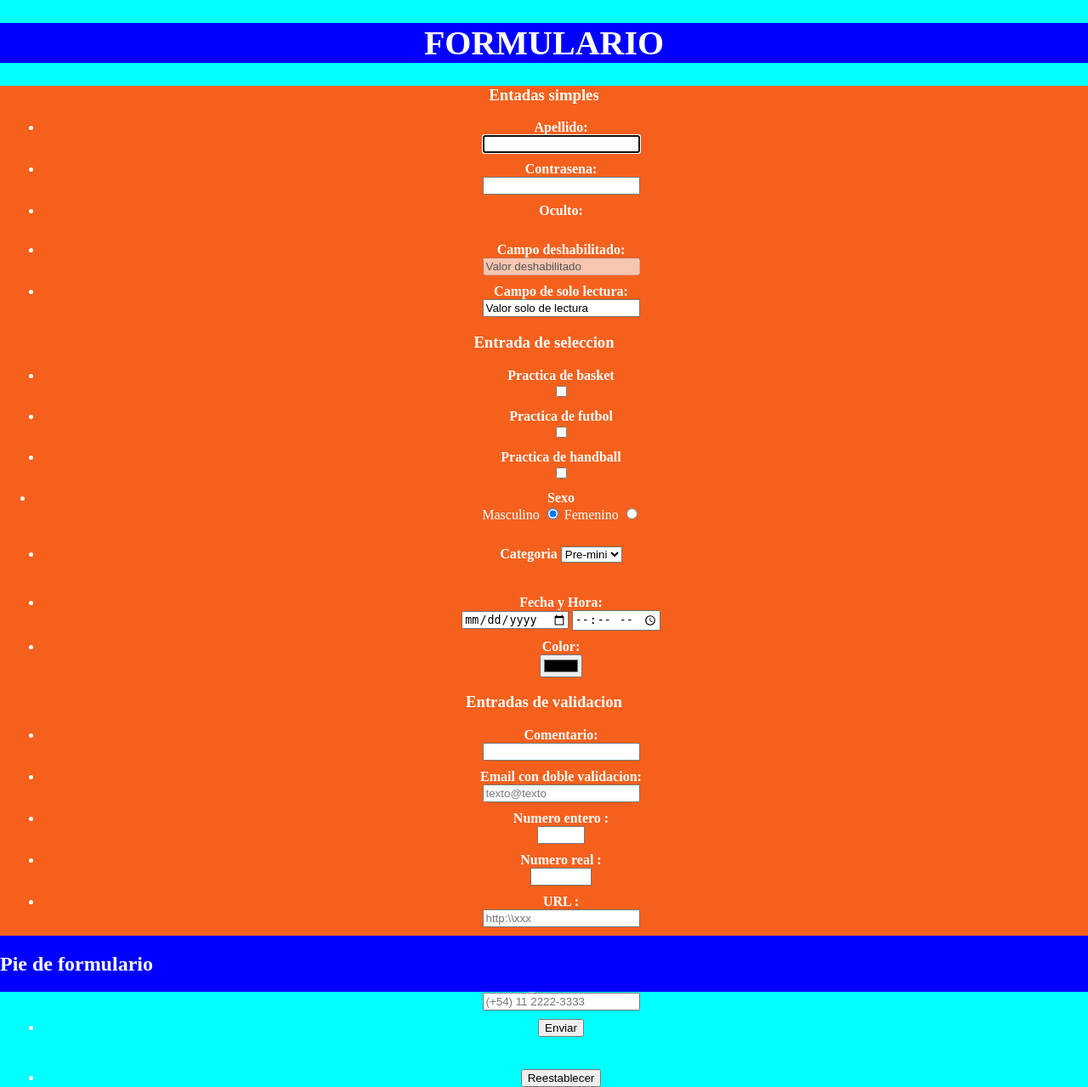
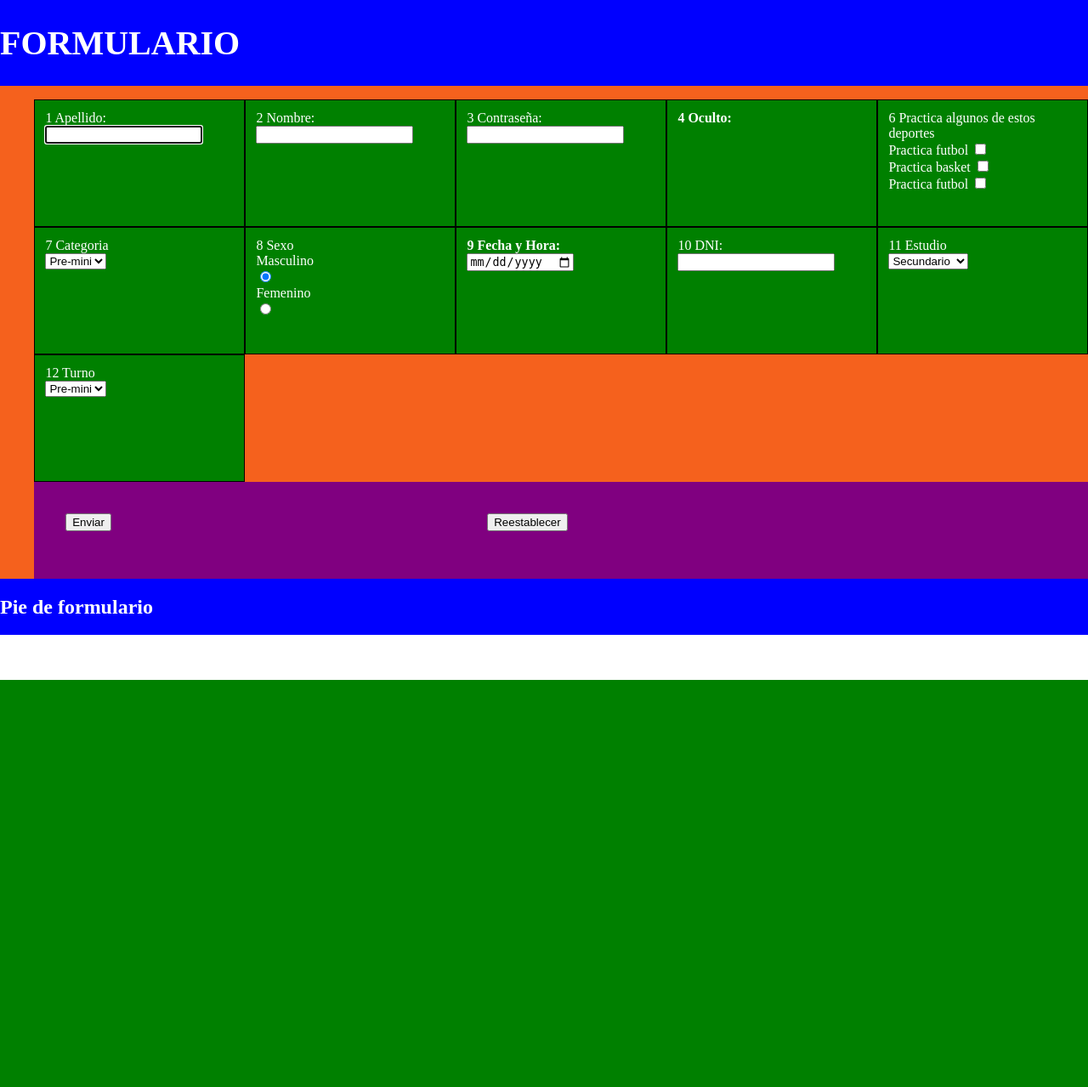
Before and after one commit to DamianMartinez28885/prof, a PHP site: page /Css/cssParte2/FormularioRWD/Index.html in a window 1280 px wide. Shown: the whole page at 85% size. After the commit the page ends 800 px from the top, so only its background shows below. Run offline with PHP 8.4, Linux system fonts and the light colour scheme.

Commit message:
actualizar

```diff
--- a/Css/cssParte2/FormularioRWD/FormularioRWD.css
+++ b/Css/cssParte2/FormularioRWD/FormularioRWD.css
@@ -1,10 +1,14 @@
-body{
-    background-color:aqua;
+body, html, form{
+
 width: 100%;
-height: 100%;
+height: 30%;
 padding: 0%;
 margin: 0%;
+box-sizing: border-box;
+
 }
+
+
 
 h1 {
     font-size: 40px;
@@ -20,20 +24,23 @@ h1 {
     width: 100%;
     margin: 0%;
     color: white;
-    display: inline-block;
     text-align: center;
-    display: block;
+    display: flex;
 }
 
 .divformulario {
     background-color: rgb(245, 97, 29);
     width: 100%;
-    height: 1000px;
+    height: 580px;
     margin: 0%;
     color: white;
-    display: inline-block;
-    text-align: center;
+    box-sizing: border-box ;
+    overflow: auto;
+    flex-wrap: wrap;
+    padding: 0%;
     display: block;
+    overflow: auto;
+
 
 }
 
@@ -42,8 +49,44 @@ h1 {
     width: 100%;
     margin: 0%;
     color: white;
+    display: flex;
+    display: inline-block;
+}
 
-    display: inline-block;
+.divlista {
+    width: 20%;
+    height: 150px;
+    background-color: green;
+    box-sizing: border-box;
+    float: left;
+    padding: 1%;
+    margin: 0%;
+    border: 1px solid;
+    border-color: black;
 
 
 }
+
+li {
+    list-style: none;
+
+
+
+}
+
+.contenedorbotones {
+    clear: both;
+    width: 100%;
+    height: 80px;
+    background-color: purple;
+    display: flex;
+    padding: 3%;
+}
+
+.divboton {
+
+
+    width: 40%;
+    height: 60px;
+
+}
--- a/Css/cssParte2/FormularioRWD/Index.html
+++ b/Css/cssParte2/FormularioRWD/Index.html
@@ -11,110 +11,109 @@
         <div class="divcabeza"><h1>FORMULARIO</h1></div>
         <div class="divformulario">
             <form action="./respuestaFormulario.htlm" target="_blank" method="get">
-                <h3>Entadas simples</h3>
-                <ul>
-                    <li style="margin: 10px;">
-                    <label style="font-weight: bold" for="apellido">Apellido: </label><br>
+                <ol>
+                    <div class="divlista">
+                        <li>
+                            <label for="apellido">1 Apellido: </label><br>
                             <input type="text" id="apellido" name="apellido" value="" autofocus="autofocus">
                         </li>
-                    <li style="margin: 10px;">
-                    <label style="font-weight: bold" for="contrasena">Contrasena: </label><br>
-                    <input type="password" id="contrasena" name="contrasena" >
+                    </div>
+                    <div class="divlista">
+                        <li>
+                            <label for="apellido">2 Nombre: </label><br>
+                            <input type="text" id="nombre" name="nombre" value="">
                         </li>
-                    <li style="margin: 10px;">
-                    <label style="font-weight: bold;" for="oculto">Oculto: </label><br>
+                    </div>
+                    <div class="divlista">
+                        <li>
+                            <label for="apellido">3 Contraseña: </label><br>
+                            <input type="password" id="contraseña" name="congraseña" value="">
+                        </li>
+                    </div>
+                    <div class="divlista">
+                        <li>
+                            <label style="font-weight: bold;" for="oculto">4 Oculto: </label><br>
                             <input type="hidden" id="oculto" name="oculto"> <br>
                         </li>
-                    <li style="margin: 10px;">
-                    <label style="font-weight: bold;" for="campo deshabilitado">Campo deshabilitado: </label><br>
-                    <input disabled type="text" id="campo deshabilitado" value="Valor deshabilitado"><br>
+                    </div>
+                    <div class="divlista">
+                        <li>
+                            <label for="practica basket">6 Practica algunos de estos deportes</label><br>
+                            <label for="practica futbol">Practica futbol</label>
+                            <input type="checkbox" id="futbol" name="futbol" value="si"><br>
+                            <label for="practica futbol">Practica basket</label>
+                            <input type="checkbox" id="basket" name="basket" value="si"><br>
+                            <label for="practica futbol">Practica futbol</label>
+                            <input type="checkbox" id="golf" name="golf" value="si"><br>
                         </li>
-                    <li style="margin: 10px;">
-                    <label style="font-weight: bold;" for="Campo de solo lectura">Campo de solo lectura:</label><br>
-                    <input type="text" id="solo lectura" value="Valor solo de lectura" readonly><br>
-                    </li>
-                </ul>
-                <h3>Entrada de seleccion</h3>
-                <ul>
-                    <li style="margin: 10px;">
-                    <label style="font-weight: bold;" for="practica basket">Practica de basket</label><br>
-                    <input type="checkbox" id="basket" name="basket" value="si"><br>
-                    </li>
-                    <li style="margin: 10px;">
-                    <label style="font-weight: bold;" for="practica futbol">Practica de futbol</label><br>
-                    <input type="checkbox" id="futbol" name="futbol" value="si"><br>
-                    </li>
-                    <li style="margin: 10px;">
-                    <label style="font-weight: bold;" for="practica handball">Practica de handball</label><br>
-                    <input type="checkbox" id="handball" name="handball" value="si"><br>
-                    </li>
+                    </div>
+                    <div class="divlista">
                         <li>
-                <label style="font-weight: bold;" for="sexo">Sexo</label><br>
-                <label for="categoria">Masculino</label>
-                <input type="radio" id="masculino" name="sexo" value="m" checked="checked">
-                <label for="categoria">Femenino</label>
-                <input type="radio" id="Femenino" name="sexo" value="f"><br><br>
-                </li>
-                <li style="margin: 10px;">
-                <label style="font-weight: bold;" for="categoria">Categoria</label>
-                <select name="Categoria" id="categoria">
+                            <label for="categoria">7 Categoria</label><br>
+                            <select name="Categoria" id="categoria"><br>
                                 <option value="pre" selected="selected">Pre-mini</option>
                                 <option value="mini">Mini</option>
                                 <option value="sub13">Sub-13</option>
                                 <option value="sub15">Sub-15</option>
                                 <option value="sub17">Sub-17</option>
                             </select>
-                </li><br>
-                <li style="margin: 10px;">
-                    <label style="font-weight: bold;" for="fecha y hora">Fecha y Hora: </label><br>
-                    <input type="date" id="fecha" name="fecha">
-                    <input type="time" id="hora" name="hora"><br>
                         </li>
-                <li style="margin: 10px;">
-                    <label style="font-weight: bold;" for="color">Color: </label><br>
-                    <input type="color" id="color" for="color"><br>
+                    </div>
+                    <div class="divlista">
+                        <li>
+                            <label for="sexo">8 Sexo</label><br>
+                            <label for="categoria">Masculino</label><br>
+                            <input type="radio" id="masculino" name="sexo" value="m" checked="checked"><br>
+                            <label for="categoria">Femenino</label><br>
+                            <input type="radio" id="Femenino" name="sexo" value="f"><br>
                         </li>
-                </ul>
+                    </div>
+                    <div class="divlista">
+                        <li>
+                            <label style="font-weight: bold;" for="fecha y hora">9 Fecha y Hora: </label><br>
+                            <input type="date" id="fecha" name="fecha"><br>
 
-            <h3>Entradas de validacion</h3>
-            <ul>
-                <li style="margin: 10px;">
-                <label style="font-weight: bold;" for="comentario">Comentario: </label><br>
-                <input type="text" name="comentario" id="comentario" required="required"><br>
                         </li>
-                <li style="margin: 10px;">
-                    <label style="font-weight: bold;" for="email">Email con doble validacion: </label><br>
-                    <input type="email" name="email" id="email" placeholder="texto@texto" required="required"><br>
+                    </div>
+                    <div class="divlista">
+                        <li>
+                            <li>
+                                <label for="apellido">10 DNI: </label><br>
+                                <input type="dni" id="dni" name="dni">
                             </li>
-                <li style="margin: 10px;">
-                    <label style="font-weight: bold;" for="numero entero">Numero entero : </label><br>
-                    <input type="number" min="1" max="10" name="numeroentero" id="numeroentero" required="required"><br>
                         </li>
-                    <li style="margin: 10px;">
-                        <label style="font-weight: bold;" for="numero real">Numero real : </label><br>
-                        <input type="number" min="1" max="10" name="numeroreal" id="numeroreal" required="required" step="0.5"><br>
+                    </div>
+                    <div class="divlista">
+                        <li>
+                            <label for="categoria">11 Estudio</label><br>
+                            <select name="estudio" id="estudio"><br>
+                                <option value="primario">Primario</option>
+                                <option value="secundario" selected="selected">Secundario</option>
+                                <option value="terciario">Terciario</option>
+                                <option value="universitario">universitario</option>
+                                <option value="post">Post-grado</option>
+                            </select>
                         </li>
-                        <li style="margin: 10px;">
-                            <label style="font-weight: bold;" for="url">URL : </label><br>
-                            <input type="url" name="sito" id="url" placeholder="http:\\xxx" required="required"><br>
+                    </div>
+                    <div class="divlista">
+                        <li>
+                            <label for="categoria">12 Turno</label><br>
+                            <select name="Categoria" id="categoria"><br>
+                                <option value="pre" selected="selected">Pre-mini</option>
+                                <option value="mini">Mini</option>
+                                <option value="sub13">Sub-13</option>
+                                <option value="sub15">Sub-15</option>
+                                <option value="sub17">Sub-17</option>
+                            </select>
                         </li>
-                            <li style="margin: 10px;">
-                                <label style="font-weight: bold;" for="pattern">Pattern de validacion : </label><br>
-                                <input type="text" name="pattern" id="pattern" pattern="[a-z]{2}[0-9]{3}[a-z]{2}" required="required" title="2 letras,3 numeros y 2 letras"><br>
-                                </li>
-                                <li style="margin: 10px;">
-                                    <label style="font-weight: bold;" for="celular">Ingrese celular: </label><br>
-                                    <input type="text" name="celular" id="celular" required="required" pattern="\(\+54\) \d{2} \d{4}-\d{4}" placeholder="(+54) 11 2222-3333"><br>
-                                    </li>
+                    </div>
 
-                                    <li style="margin: 10px;"><input type="submit" name="submit" id="submit" value="Enviar"></li><br>
-                                    <li style="margin: 10px;"><input type="reset" name="reset" id="reset" value="Reestablecer"></li>
+                    <div class="contenedorbotones">
+                            <div class="divboton"><li><input type="submit" name="submit" id="submit" value="Enviar"></li></div>
+                            <div class="divboton"><li><input type="reset" name="reset" id="reset" value="Reestablecer"></li></div>
+                    </div>
 
-
-                                </ul>
-
-
-
+                </ol>
         </form>
         </div>
         <div class="divpie"><h2>Pie de formulario</h2></div>
```
Lines whose indentation alone changed are shown as unchanged.
